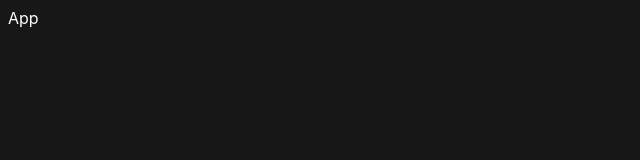
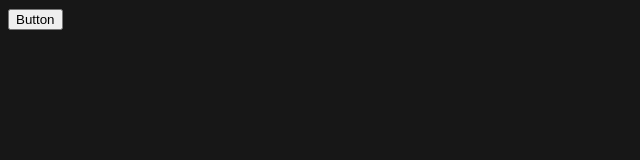
Before and after one commit to LieutLet/Study-Zone, a React (Vite) app in the folder Study-Zone-React/: page / in a window 1280 px wide. Shown: the top 160 px of the page, without its empty margins (0-640 px from the left). Built offline with nearby package versions, Linux system fonts and the light colour scheme; a web font is replaced by a local one.

Commit message:
started work on the button component

```diff
--- a/Study-Zone-React/src/App.tsx
+++ b/Study-Zone-React/src/App.tsx
@@ -1,7 +1,20 @@
-import React from "react";
+//import React from "react";
+import Button from "./Button";
+
+const editWebsite = () => {
+  console.log("edit website clicked!");
+};
+
+const deleteWebsite = () => {
+  console.log("delete button clicked");
+};
 
 const App = () => {
-  return <div>App</div>;
+  return (
+    <div>
+      <Button name="Button" style="bg-sky-500" />
+    </div>
+  );
 };
 
 export default App;
--- /dev/null
+++ b/Study-Zone-React/src/Button.tsx
@@ -0,0 +1,16 @@
+//import React from "react";
+
+interface Props {
+  name: string;
+  style: string;
+}
+
+const Button = ({ name, style }: Props) => {
+  return (
+    <button type="button" className={style}>
+      {name}
+    </button>
+  );
+};
+
+export default Button;
--- a/Study-Zone-React/src/index.css
+++ b/Study-Zone-React/src/index.css
@@ -13,3 +13,13 @@ body{
     align-items: center;
     flex-direction: column;*/
 }
+
+.item{
+    font-size: 1em;
+}
+
+.itemContainer{
+    display: flex;
+    justify-content: center;
+    align-items: center;
+}
```
Also changed, not shown: 1 other file (tests, documents, lock files or other folders).
